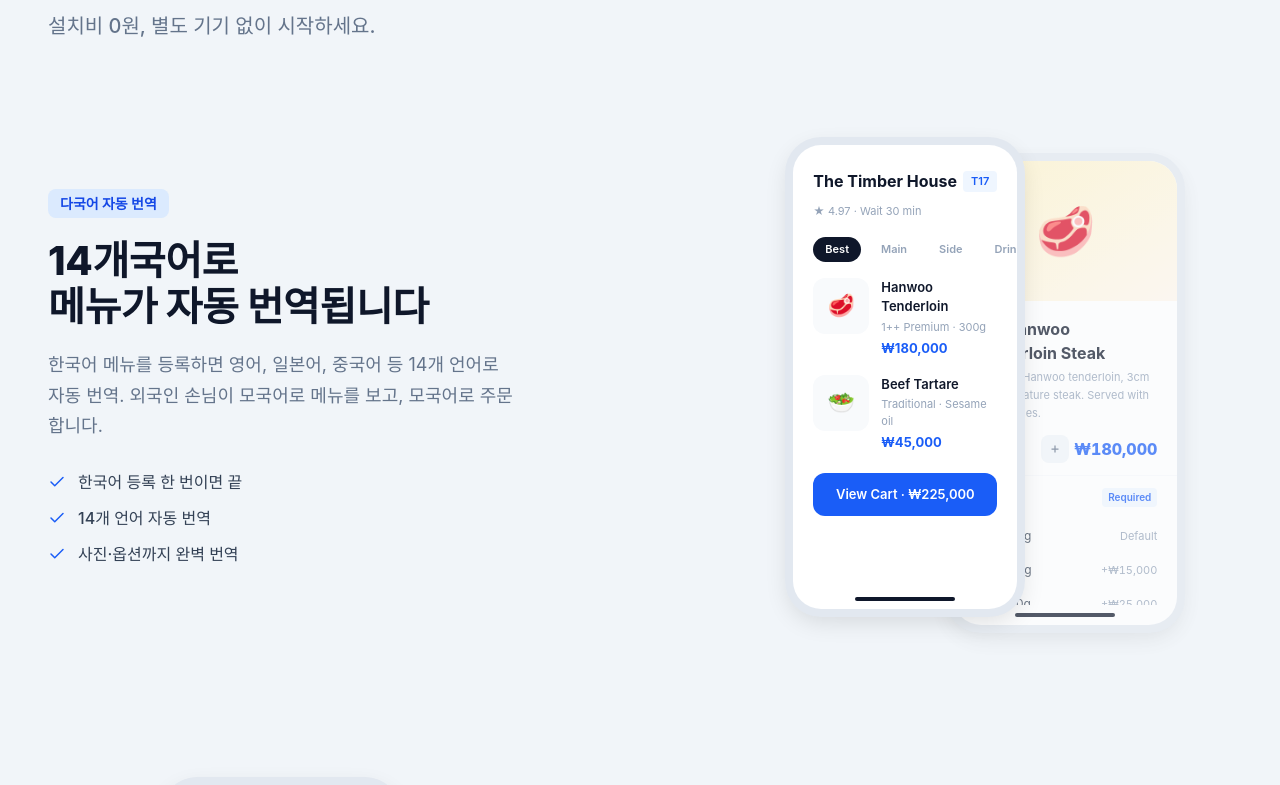
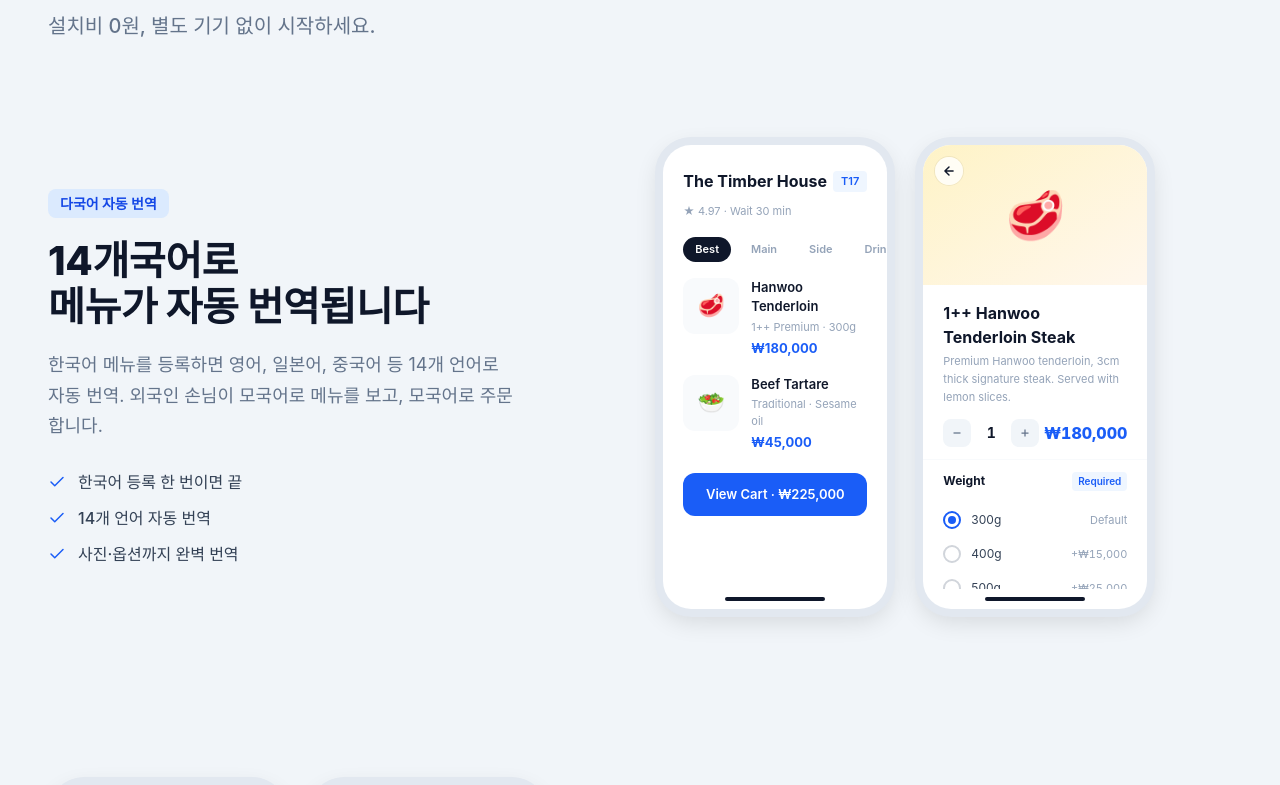
Before and after one commit to willji1096/ZIVO-QRLanding, a React (Vite) app: page / in a window 1280 px wide. Shown: the part 2340-3125 px from the top of the page. Built offline with nearby package versions, Linux system fonts and the light colour scheme; a web font is replaced by a local one.

Commit message:
듀얼 폰 — 파트너 랜딩 방식으로 나란히 배치 (gap-5, 같은 사이즈)

```diff
--- a/src/sections/Solution.tsx
+++ b/src/sections/Solution.tsx
@@ -37,19 +37,13 @@ const SOLUTIONS = [
 
 function DualPhone({ main, sub }: { main: React.ReactNode; sub: React.ReactNode }) {
   return (
-    <div className="flex justify-center">
-      <div className="relative">
-        {/* 메인 폰 — 앞 */}
-        <PhoneMockup className="relative z-10">
-          {main}
-        </PhoneMockup>
-        {/* 서브 폰 — 바로 뒤에 겹침 */}
-        <div className="absolute left-[140px] sm:left-[160px] top-4 z-0 hidden sm:block">
-          <PhoneMockup className="opacity-70">
-            {sub}
-          </PhoneMockup>
-        </div>
-      </div>
+    <div className="flex justify-center gap-5">
+      <PhoneMockup>
+        {main}
+      </PhoneMockup>
+      <PhoneMockup className="hidden sm:block">
+        {sub}
+      </PhoneMockup>
     </div>
   )
 }
```
